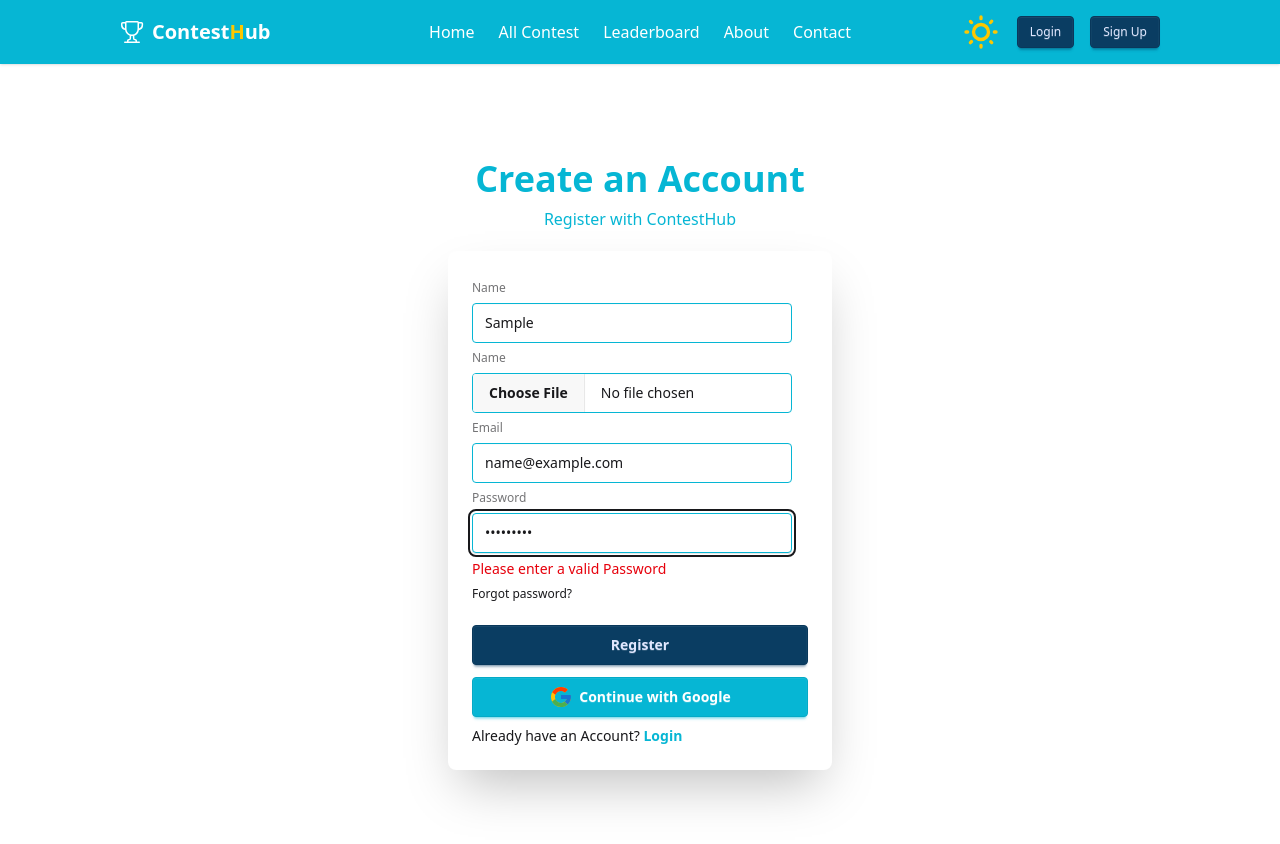
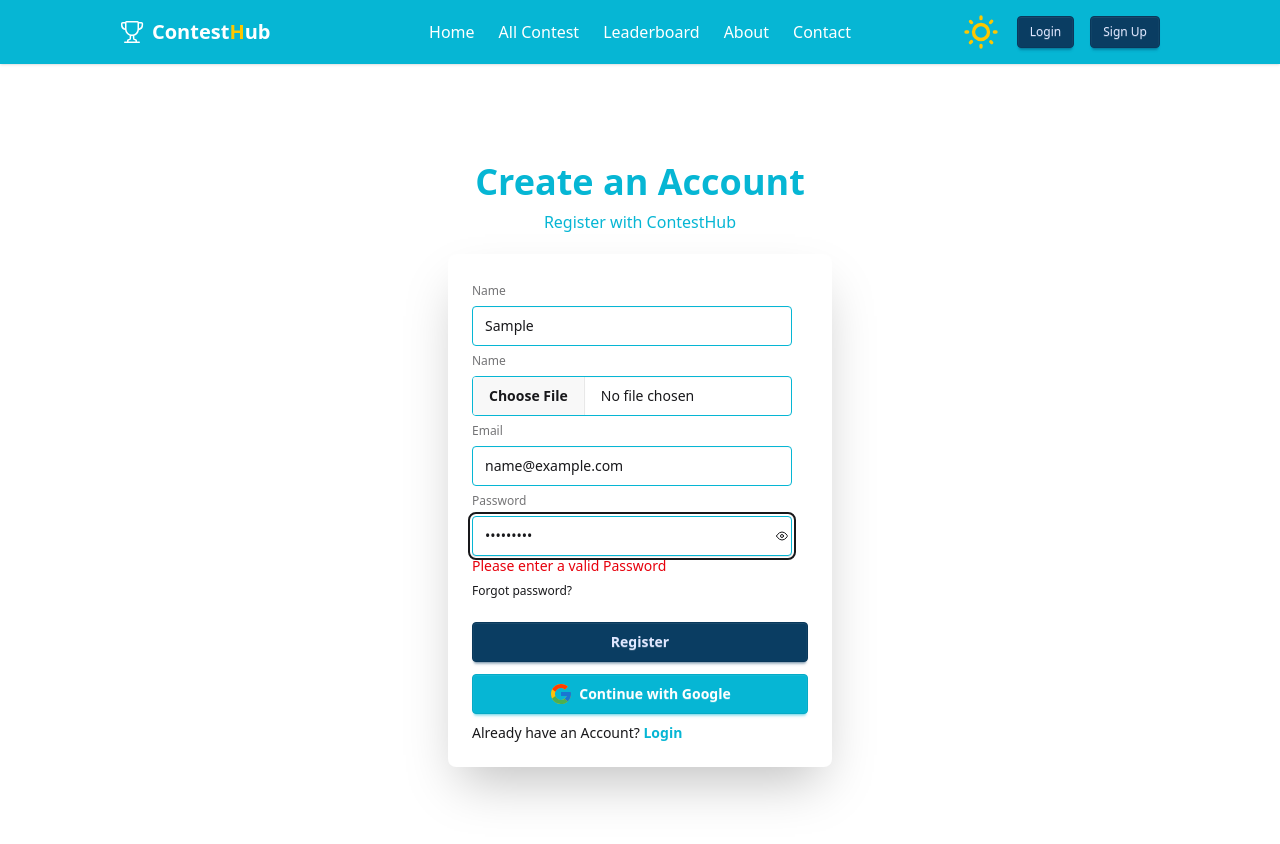
Before and after one commit to Sultanmia22/Contest-hub-client, a React (Vite) app: page /register in a window 1280 px wide. Both pictures are taken after typing "Sample", "name@example.com", "Sample123" into the empty fields and a click on the button "Register". Shown: the top 844 px of the page. Built offline with nearby package versions, Linux system fonts and the light colour scheme; no server answers.

Commit message:
create show or hidden pass word feature

```diff
--- a/src/Pages/Register/Register.jsx
+++ b/src/Pages/Register/Register.jsx
@@ -1,4 +1,4 @@
-import React from 'react';
+import React, { useState } from 'react';
 import { useForm } from 'react-hook-form';
 import { Link, useNavigate } from 'react-router';
 import GoogleLogin from '../../Components/SocialLogin/GoogleLogin';
@@ -6,12 +6,15 @@
 import { toast } from 'react-toastify';
 import { uploadImage } from '../../Utils';
 import axios from 'axios';
+import { FiEye } from 'react-icons/fi';
+import { FaRegEyeSlash } from 'react-icons/fa';
 
 const Register = () => {
 
     const { createUser, updateUserProfile } = useAuth()
     const navigate = useNavigate()
-
+    const [showPass, setShowPass] = useState(false)
+    console.log(showPass)
     const {
         register,
         handleSubmit,
@@ -83,12 +86,18 @@
 
                             {/* Email Field */}
                             <label className="label">Email</label>
-                            <input border-secondary type="email" {...register('email',{ required: 'Email is required', pattern: { value: /^[a-zA-Z0-9._%+-]+@[a-zA-Z0-9.-]+\.[a-zA-Z]{2,}$/, message: 'please enter valid email address' } })} className="input border-secondary" placeholder="Email" />
+                            <input border-secondary type="email" {...register('email', { required: 'Email is required', pattern: { value: /^[a-zA-Z0-9._%+-]+@[a-zA-Z0-9.-]+\.[a-zA-Z]{2,}$/, message: 'please enter valid email address' } })} className="input border-secondary" placeholder="Email" />
                             {errors.email && <p className='text-red-600 text-sm'> {errors.email.message} </p>}
 
                             <label className="label">Password</label>
-                            <input border-secondary type="password" {...register('password',{ required: 'Password is Required', pattern: { value: /^(?=.*[a-z])(?=.*[A-Z])(?=.*\d)(?=.*[@$!%*?&])[A-Za-z\d@$!%*?&]{8,}$/, message: 'Please enter a valid Password' } })} className="input border-secondary" placeholder="Password" />
-                            {errors.password && <p className='text-red-600 text-sm'> {errors.password.message} </p>}
+                            <div className='relative'>
+                                <input border-secondary type={showPass === true ? 'text' : 'password'} {...register('password', { required: 'Password is Required', pattern: { value: /^(?=.*[a-z])(?=.*[A-Z])(?=.*\d)(?=.*[@$!%*?&])[A-Za-z\d@$!%*?&]{8,}$/, message: 'Please enter a valid Password' } })} className="input border-secondary" placeholder="Password" />
+                                {errors.password && <p className='text-red-600 text-sm'> {errors.password.message} </p>}
+                                <div onClick={() => setShowPass(!showPass)} className='absolute right-5 top-3.5'>
+                                    {showPass === true ? <FaRegEyeSlash /> : <FiEye />}
+                                </div>
+                            </div>
+
                             <div><a className="link link-hover">Forgot password?</a></div>
                             <button className="btn btn-primary mt-4">Register</button>
 
```
